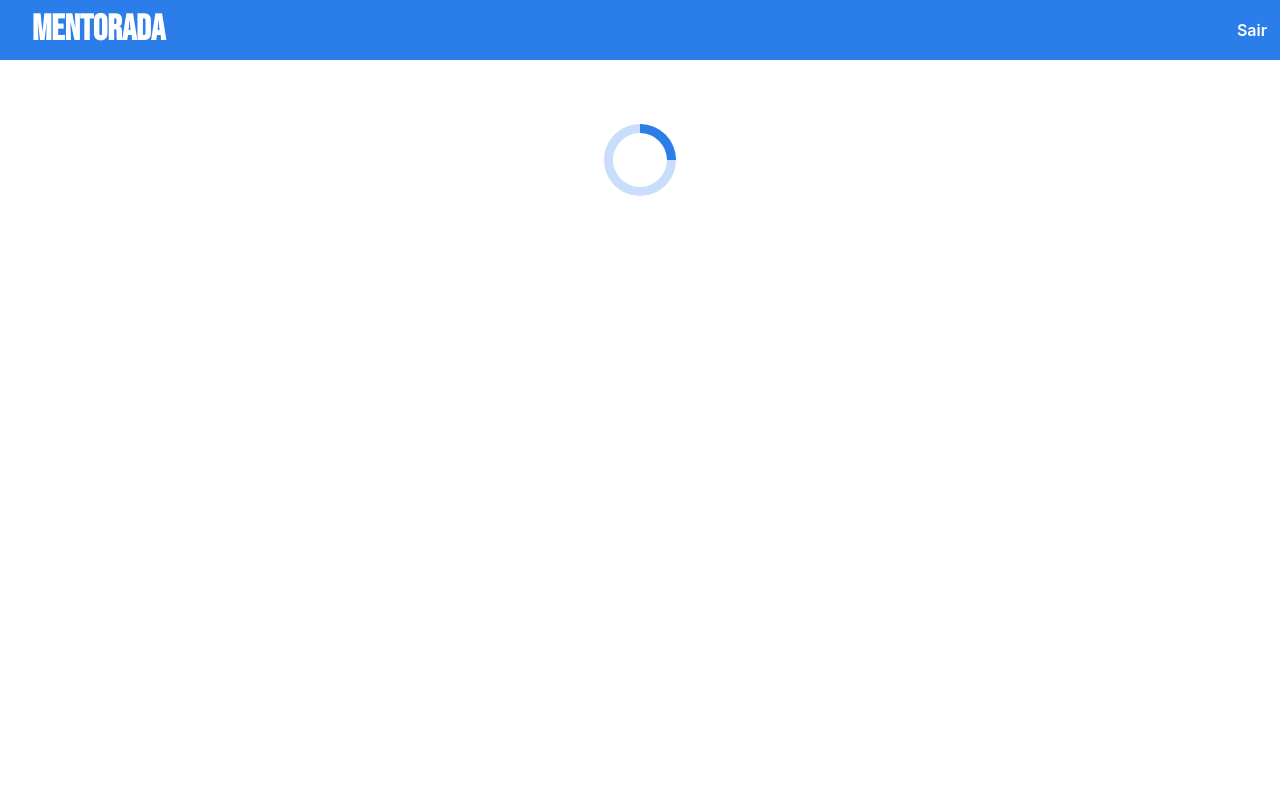
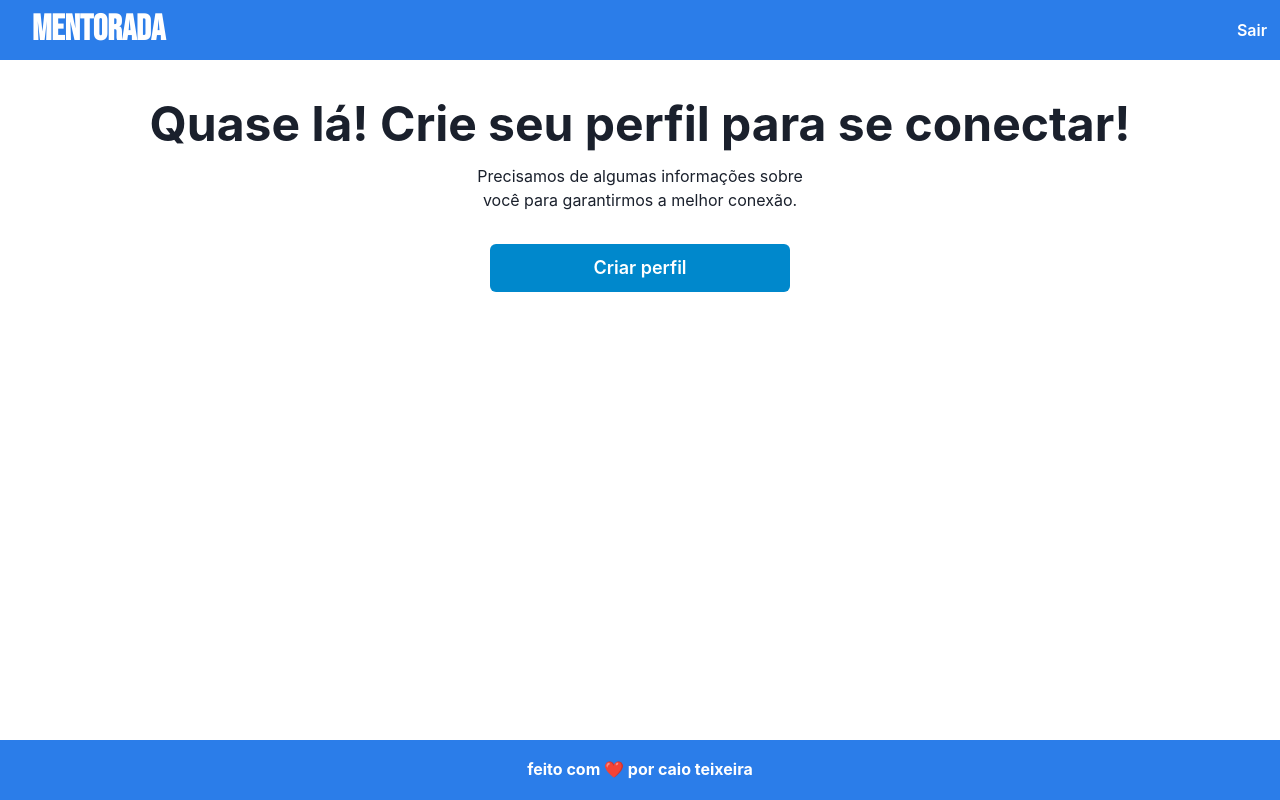
Before and after one commit to caioteixeiraa/tcc-front, a Next.js app in the folder lovelace/: page /dashboard in a window 1280 px wide. Built offline with nearby package versions, Linux system fonts and the light colour scheme; no server answers; sample sign-in values are in the browser's storage.

Commit message:
Finishing new features

```diff
--- a/lovelace/pages/dashboard/index.js
+++ b/lovelace/pages/dashboard/index.js
@@ -52,7 +52,7 @@ export const Dashboard = () => {
                 }
             })
             .then((res) => {
-                    if (res.data[0]) {
+                if (res.data.length === 1) {
                     setProfile(res.data[0])
                     setHasProfile(true)
                     setProfileType('mentee')
@@ -64,6 +64,7 @@ export const Dashboard = () => {
             })
             .catch((err) => {
                 console.log(err)
+                setLoading(false)
             })
         })
     }
@@ -95,14 +96,19 @@ export const Dashboard = () => {
     }
 
     return (
-        <Box>
+        <Box height="100vh" position="relative">
             <Box d='flex' backgroundColor="#2B7DE9" h="60px" justifyContent="space-between" alignItems="center">
                 <Heading as="h1" color="#FFFFFF" ml="32px" fontFamily='Bebas Neue, sans-serif'>Mentorada</Heading>
                 <Link href='/'><Button variant='link' color='white' colorScheme='telegram' onClick={logout} mr="8px">Sair</Button></Link>
             </Box>
             {loading ?
-                <Box d='flex' justifyContent='center' alignItems='center' mt='64px'>
-                    <ReactLoading type='spin' color='#2B7DE9' height='72px' width='72px' />
+                <Box d='flex' justifyContent='center' alignItems='center'>
+                    <Box position="absolute" bottom="50%">
+                        <ReactLoading type='spin' color='#2B7DE9' height='72px' width='72px' />
+                    </Box>
+                    <Box d='flex' position="absolute" bottom="0" width="100vw" backgroundColor="#2B7DE9" h="60px" justifyContent="center" alignItems="center">
+                        <Heading as="h1" size='sm' color="#FFFFFF">feito com ❤️ por caio teixeira</Heading>
+                    </Box>
                 </Box>
             :
                 <>
@@ -115,15 +121,22 @@ export const Dashboard = () => {
                             </Box>
                             <Link href={`/dashboard/editProfile?userId=${router.query.userId}`}><Button colorScheme="telegram" d="flex" m="16px auto">Editar perfil</Button></Link>
                             <Button colorScheme='red' variant='outline' d='block' m='0 auto' onClick={onOpen}>Deletar perfil</Button>
+                            <Box d='flex' position="absolute" bottom="0" width="100vw" backgroundColor="#2B7DE9" h="60px" justifyContent="center" alignItems="center">
+                                <Heading as="h1" size='sm' color="#FFFFFF">feito com ❤️ por caio teixeira</Heading>
+                            </Box>
                         </Box>
                         :
                         <Box>
                             <Heading as="h2" size="2xl" textAlign="center" m="40px 8px 16px 8px">Quase lá! Crie seu perfil para se conectar!</Heading>
                             <Text textAlign="center" maxW="350px" mx="auto" mb="32px">Precisamos de algumas informações sobre você para garantirmos a melhor conexão.</Text>
                             <Link href='/dashboard/createProfile'><Button size="lg" colorScheme="telegram" d="flex" m="8px auto" maxW="300px" isFullWidth>Criar perfil</Button></Link>
+                            <Box d='flex' position="absolute" bottom="0" width="100vw" backgroundColor="#2B7DE9" h="60px" justifyContent="center" alignItems="center">
+                                <Heading as="h1" size='sm' color="#FFFFFF">feito com ❤️ por caio teixeira</Heading>
+                            </Box>
                         </Box>
                     }
                 </>
+
             }
             <Modal closeOnOverlayClick={false} isOpen={isOpen} onClose={onClose} mx="16px">
                 <ModalOverlay />
--- a/lovelace/pages/login.js
+++ b/lovelace/pages/login.js
@@ -213,6 +213,7 @@ export const Login = () => {
                                 />
                                 <Button
                                     colorScheme='telegram'
+                                    isDisabled={!enableInputs}
                                     onClick={() => {
                                         forgotPassword(),
                                         setEnableInputs(false)
@@ -220,6 +221,7 @@ export const Login = () => {
                                     Enviar
                                 </Button>
                             </HStack>
+                            {!enableInputs && <Text as='b'>Um e-mail com o código foi enviado! Cheque seu e-mail.</Text>}
                             <Input
                                 placeholder="Código de confirmação"
                                 maxLength={6}
```
Also changed, not shown: lovelace/pages/dashboard/createProfile.js (+10 -0 lines).
